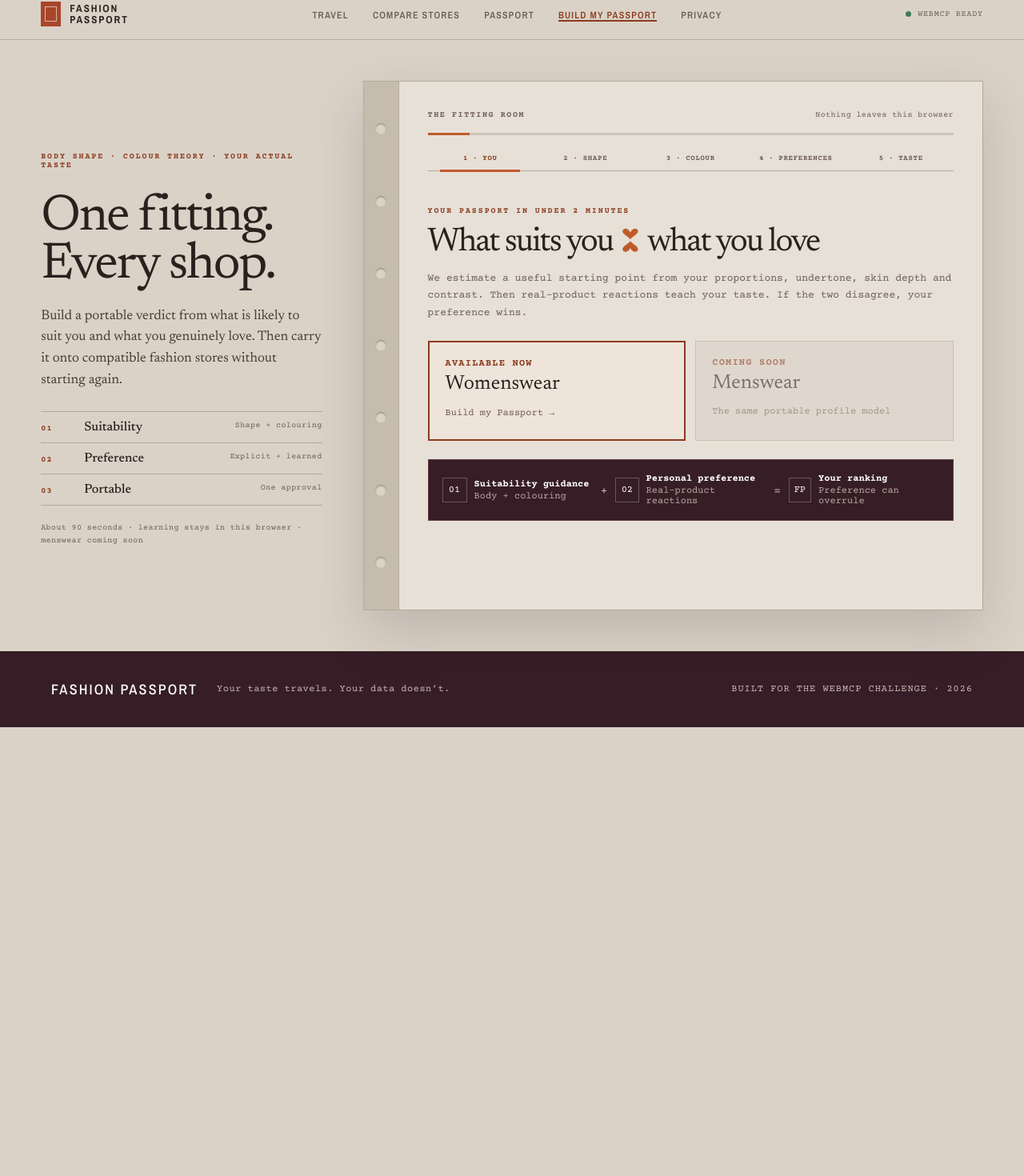
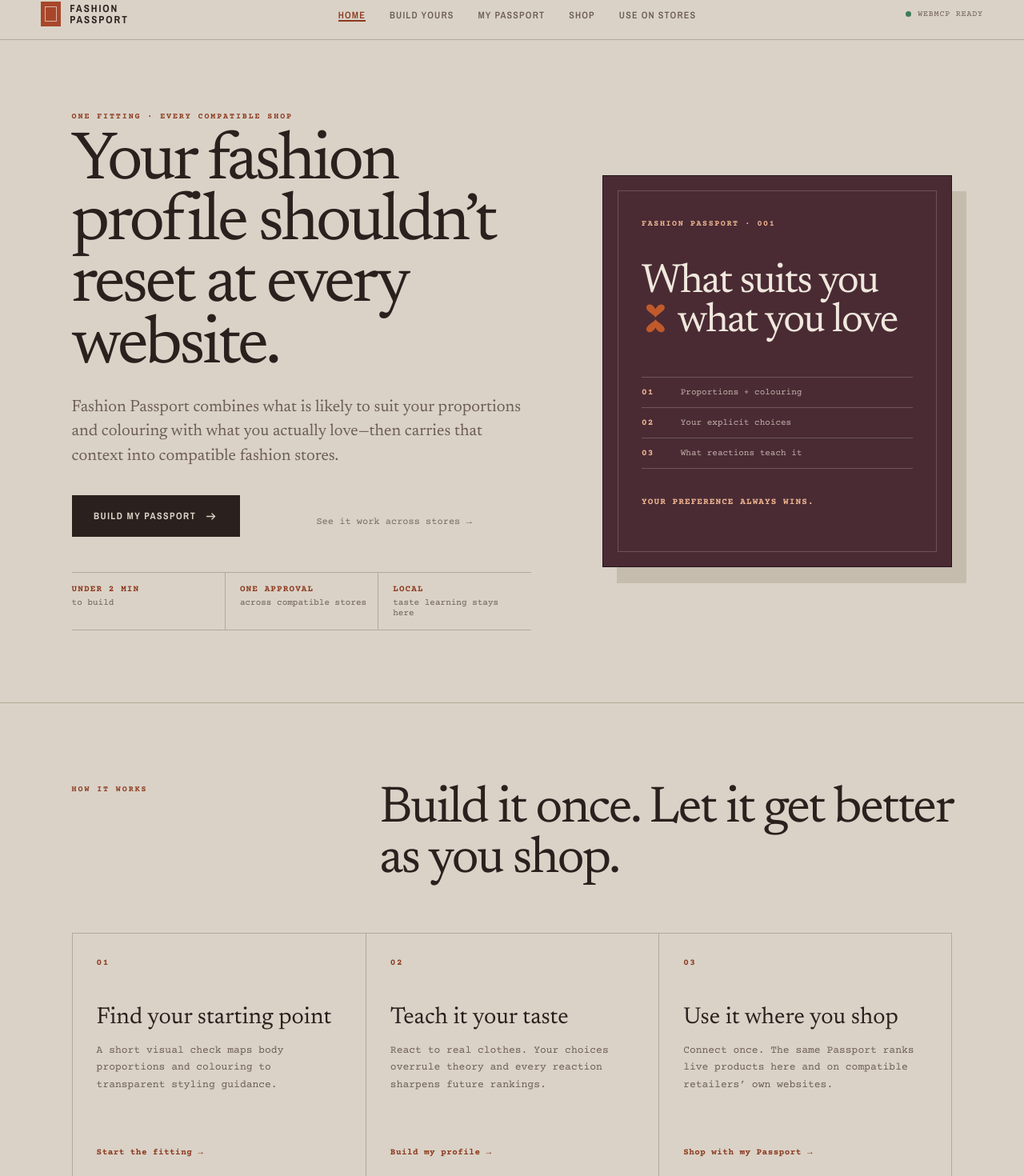
Before and after one commit to neelanjanabasu13/fashion-passport, a Next.js app: page / in a window 1280 px wide. Shown: the part 14-1484 px from the top of the page at 80% size. Before the commit the page ends 923 px from the top, so only its background shows below. Built offline with nearby package versions, Linux system fonts and the light colour scheme.

Commit message:
Fix landing journey and product explanation

```diff
--- a/src/app/page.tsx
+++ b/src/app/page.tsx
@@ -21,7 +21,7 @@ const STORE_SIGNALS = "fashion-passport:learned-avoid";
 const STORE_PROFILE = "fashion-passport:profile";
 const STORE_TASTE_VOTES = "fashion-passport:taste-votes";
 
-type View = "travel" | "shop" | "passport" | "taste" | "privacy";
+type View = "home" | "travel" | "shop" | "passport" | "taste" | "privacy";
 type Reaction = "up" | "down";
 const TASTE_TARGET = 20;
 /** A render batch for performance. Never a recommendation cap. */
@@ -175,6 +175,50 @@ function PassportView({ profile, learned, onRebuild }: { profile: FashionProfile
   );
 }
 
+function HomeView({ onboarded, onBuild, onPassport, onShop, onTravel }: { onboarded: boolean; onBuild: () => void; onPassport: () => void; onShop: () => void; onTravel: () => void }) {
+  return (
+    <main className="home-page">
+      <section className="home-hero">
+        <div className="home-hero-copy">
+          <p className="eyebrow">One fitting · every compatible shop</p>
+          <h1>Your fashion profile shouldn’t reset at every website.</h1>
+          <p>Fashion Passport combines what is likely to suit your proportions and colouring with what you actually love—then carries that context into compatible fashion stores.</p>
+          <div className="home-actions">
+            <button className="primary-button" onClick={onboarded ? onPassport : onBuild}>{onboarded ? "Open my Passport" : "Build my Passport"}<Icon name="arrow" /></button>
+            <button className="text-button" onClick={onTravel}>See it work across stores →</button>
+          </div>
+          <dl className="home-proof">
+            <div><dt>Under 2 min</dt><dd>to build</dd></div>
+            <div><dt>One approval</dt><dd>across compatible stores</dd></div>
+            <div><dt>Local</dt><dd>taste learning stays here</dd></div>
+          </dl>
+        </div>
+        <aside className="home-verdict" aria-label="How Fashion Passport ranks clothes">
+          <p>Fashion Passport · 001</p>
+          <h2>What suits you <span className="heart-cross" aria-label="times"><svg viewBox="0 0 24 30" aria-hidden="true"><path d="M12 14C10 11 3 8 3 4.5 3 1.8 6.5.5 8.8 2.2 10.3 3.2 11.2 4.5 12 6c.8-1.5 1.7-2.8 3.2-3.8C17.5.5 21 1.8 21 4.5 21 8 14 11 12 14Z"/><path d="M12 16c2 3 9 6 9 9.5 0 2.7-3.5 4-5.8 2.3-1.5-1-2.4-2.3-3.2-3.8-.8 1.5-1.7 2.8-3.2 3.8C6.5 29.5 3 28.2 3 25.5 3 22 10 19 12 16Z"/></svg></span> what you love</h2>
+          <div className="home-verdict-layers"><span><b>01</b> Proportions + colouring</span><span><b>02</b> Your explicit choices</span><span><b>03</b> What reactions teach it</span></div>
+          <strong>Your preference always wins.</strong>
+        </aside>
+      </section>
+
+      <section className="how-it-works">
+        <div className="how-heading"><p className="eyebrow">How it works</p><h2>Build it once. Let it get better as you shop.</h2></div>
+        <div className="how-steps">
+          <article><span>01</span><h3>Find your starting point</h3><p>A short visual check maps body proportions and colouring to transparent styling guidance.</p><button onClick={onBuild}>Start the fitting →</button></article>
+          <article><span>02</span><h3>Teach it your taste</h3><p>React to real clothes. Your choices overrule theory and every reaction sharpens future rankings.</p><button onClick={onboarded ? onPassport : onBuild}>{onboarded ? "See my profile" : "Build my profile"} →</button></article>
+          <article><span>03</span><h3>Use it where you shop</h3><p>Connect once. The same Passport ranks live products here and on compatible retailers’ own websites.</p><button onClick={onShop}>Shop with my Passport →</button></article>
+        </div>
+      </section>
+
+      <section className="home-problem">
+        <p className="eyebrow">The problem it removes</p>
+        <h2>No more repeating your size, budget, colours, cuts and dislikes at every store.</h2>
+        <button className="primary-button" onClick={onboarded ? onShop : onBuild}>{onboarded ? "Find my matches" : "Create my Passport"}<Icon name="arrow" /></button>
+      </section>
+    </main>
+  );
+}
+
 function TravelView({ connected, onConnect, onCompare }: { connected: boolean; onConnect: () => void; onCompare: () => void }) {
   const [storeUrl, setStoreUrl] = useState("");
   const openStore = (event: FormEvent) => {
@@ -186,7 +230,7 @@ function TravelView({ connected, onConnect, onCompare }: { connected: boolean; o
   };
   return (
     <main className="travel-page">
-      <section className="travel-hero"><p className="eyebrow"><Icon name="sparkle"/> The actual Passport experience</p><h1>Take it with you.</h1><p>Open a compatible Shopify store. Fashion Passport discovers its official endpoint and applies the same size, taste and suitability profile on the retailer’s own website.</p>
+      <section className="travel-hero"><p className="eyebrow"><Icon name="sparkle"/> The portability proof</p><h1>One Passport. Store to store.</h1><p>Open a compatible Shopify store. Fashion Passport discovers its official endpoint and applies the same size, taste and suitability profile on the retailer’s own website.</p>
         <div className={`travel-status ${connected ? "ready" : ""}`}><Icon name={connected ? "check" : "lock"}/><span><strong>{connected ? "Passport connected once" : "Connect once before travelling"}</strong>{connected ? "No new prompt when you change retailer, category, query or tab." : "One clear approval replaces repetitive retailer-by-retailer consent."}</span>{!connected && <button onClick={onConnect}>Connect once</button>}</div>
       </section>
       <section className="travel-demo">
@@ -451,9 +495,10 @@ function PrivacyView({ connected, onRevoke }: { connected: boolean; onRevoke: ()
 }
 
 export default function Home() {
-  const [view, setView] = useState<View>("taste");
+  const [view, setView] = useState<View>("home");
   const [retailerId, setRetailerId] = useState("all");
   const [connected, setConnected] = useState(false);
+  const [onboarded, setOnboarded] = useState(false);
   const [profile, setProfile] = useState<FashionProfile>(demoProfile);
   const [showApproval, setShowApproval] = useState(false);
   const [learnedAvoid, setLearnedAvoid] = useState<string[]>([]);
@@ -481,7 +526,7 @@ export default function Home() {
     const timer = window.setTimeout(() => {
       try {
         setConnected(localStorage.getItem(STORE_CONNECTED) === "true");
-        setView(localStorage.getItem(STORE_ONBOARDED) === "true" ? "travel" : "taste");
+        setOnboarded(localStorage.getItem(STORE_ONBOARDED) === "true");
         setLearnedAvoid(JSON.parse(localStorage.getItem(STORE_SIGNALS) || "[]"));
         setLearnedTaste(JSON.parse(localStorage.getItem(STORE_TASTE_VOTES) || "{}") as LearnedTaste);
         setProfile(readProfile(localStorage.getItem(STORE_PROFILE), demoProfile));
@@ -706,11 +751,12 @@ export default function Home() {
     setLastLearn(null);
   };
   const revoke = () => { setConnected(false); localStorage.removeItem(STORE_CONNECTED); document.dispatchEvent(new Event("fashion-passport:connection-changed")); setLiveProducts([]); setCatalogueState("idle"); };
-  const finishOnboarding = () => { localStorage.setItem(STORE_ONBOARDED, "true"); try { setLearnedAvoid(JSON.parse(localStorage.getItem(STORE_SIGNALS) || "[]")); } catch { /* Keep the stable profile. */ } setView("travel"); };
+  const finishOnboarding = () => { localStorage.setItem(STORE_ONBOARDED, "true"); setOnboarded(true); try { setLearnedAvoid(JSON.parse(localStorage.getItem(STORE_SIGNALS) || "[]")); } catch { /* Keep the stable profile. */ } setView("passport"); };
 
   return (
     <div className="app-shell">
-      <header className="topbar"><button className="brand" onClick={() => setView("travel")}><span><Icon name="passport" /></span><strong>Fashion<br/>Passport</strong></button><nav>{(["travel", "shop", "passport", "taste", "privacy"] as View[]).map((item) => <button key={item} className={view === item ? "active" : ""} onClick={() => setView(item)}>{item === "shop" ? "Compare stores" : item === "taste" ? "Build my Passport" : item[0].toUpperCase() + item.slice(1)}</button>)}</nav><div className="webmcp-pill"><i></i><span>WebMCP ready</span></div></header>
+      <header className="topbar"><button className="brand" onClick={() => setView("home")}><span><Icon name="passport" /></span><strong>Fashion<br/>Passport</strong></button><nav>{(["home", "taste", "passport", "shop", "travel"] as View[]).map((item) => <button key={item} className={view === item ? "active" : ""} onClick={() => setView(item)}>{item === "taste" ? "Build yours" : item === "passport" ? "My Passport" : item === "shop" ? "Shop" : item === "travel" ? "Use on stores" : "Home"}</button>)}</nav><div className="webmcp-pill"><i></i><span>WebMCP ready</span></div></header>
+      {view === "home" && <HomeView onboarded={onboarded} onBuild={() => setView("taste")} onPassport={() => setView("passport")} onShop={() => setView("shop")} onTravel={() => setView("travel")} />}
       {view === "travel" && <TravelView connected={connected} onConnect={() => setShowApproval(true)} onCompare={() => setView("shop")}/>}
       {view === "passport" && <PassportView profile={profile} learned={learnedTaste} onRebuild={() => setView("taste")} />}
       {view === "taste" && <TasteView profile={profile} onProfile={setProfile} onDone={finishOnboarding} />}
@@ -761,7 +807,7 @@ export default function Home() {
           </> : <section className={`live-site-only ${catalogueState === "error" ? "has-error" : ""}`}><div className="live-site-icon"><Icon name={catalogueState === "error" ? "close" : "external"} /></div><p className="eyebrow">{catalogueState === "error" ? "Live connection needs another try" : "Retailer-owned products only"}</p><h2>{catalogueState === "error" ? catalogueError : `Search ${retailers.length} live fashion stores together.`}</h2><p>{catalogueState === "error" ? "No cached or invented products have replaced the retailer response." : "Connect once. Fashion Passport calls every verified retailer-owned Shopify endpoint, enforces the requested garment category, and ranks what comes back. Every qualifying product stays reachable through the tiers and Load more."}</p>{connected ? <button className="primary-button" onClick={() => void loadCatalogue(query)}>Search live stores <Icon name="arrow" /></button> : <button className="primary-button" onClick={() => setShowApproval(true)}>Connect once <Icon name="arrow" /></button>}<small>For the on-site experience, load the extension and open any compatible Shopify store.</small></section>}
         </section>
       </main>}
-      <footer><span>Fashion Passport</span><p>Your taste travels. Your data doesn’t.</p><div>Built for the WebMCP Challenge · 2026</div></footer>
+      <footer><span>Fashion Passport</span><p>Your taste travels. Your data doesn’t.</p><button onClick={() => setView("privacy")}>Privacy &amp; permissions</button><div>Built for the WebMCP Challenge · 2026</div></footer>
       {showApproval && (
         <ApprovalModal profile={profile} onApprove={connectPassport} onClose={() => setShowApproval(false)}/>
       )}
--- a/src/app/verdict.css
+++ b/src/app/verdict.css
@@ -11,6 +11,15 @@
 .primary-button,.search-box button{border:1px solid var(--ink);border-radius:0;background:var(--ink);color:var(--plaster);box-shadow:none;font:700 12px var(--cond);letter-spacing:.12em;text-transform:uppercase}
 .primary-button:hover,.search-box button:hover{background:transparent;color:var(--ink)}.text-button{font-family:var(--type)}
 footer{background:var(--curtain-2);font-family:var(--type);letter-spacing:.04em}footer>span{font-family:var(--cond);text-transform:uppercase;letter-spacing:.12em}
+footer button{border:0;background:transparent;color:inherit;text-decoration:underline;text-underline-offset:3px;cursor:pointer;font:inherit}
+
+.home-page{background:var(--plaster);min-height:calc(100vh - 64px)}
+.home-hero{min-height:660px;padding:clamp(52px,7vw,104px) clamp(24px,7vw,108px);display:grid;grid-template-columns:minmax(0,1.05fr) minmax(420px,.8fr);gap:clamp(44px,7vw,110px);align-items:center;border-bottom:1px solid var(--plaster-4)}
+.home-hero-copy{max-width:760px}.home-hero-copy h1{margin:14px 0 22px;font:400 clamp(53px,6.6vw,98px)/.91 var(--serif);letter-spacing:-.045em;text-wrap:balance}.home-hero-copy>p:not(.eyebrow){max-width:660px;margin:0;font:400 clamp(17px,1.6vw,22px)/1.48 var(--serif);color:var(--ink-soft)}
+.home-actions{display:flex;gap:22px;align-items:center;margin:34px 0}.home-actions .primary-button{min-width:210px}.home-proof{margin:44px 0 0;display:grid;grid-template-columns:repeat(3,1fr);border-block:1px solid var(--plaster-4)}.home-proof>div{padding:14px 14px 14px 0}.home-proof>div+div{padding-left:18px;border-left:1px solid var(--plaster-4)}.home-proof dt{font:700 11px var(--type);letter-spacing:.1em;text-transform:uppercase;color:var(--stamp)}.home-proof dd{margin:4px 0 0;font:400 11px var(--type);color:var(--ink-soft)}
+.home-verdict{position:relative;min-height:490px;padding:54px 48px;background:var(--curtain);color:var(--light);border:1px solid #25131a;box-shadow:18px 20px 0 var(--plaster-3)}.home-verdict:before{content:"";position:absolute;inset:18px;border:1px solid #f0e8dd35;pointer-events:none}.home-verdict>p{margin:0 0 44px;font:700 10px var(--type);letter-spacing:.16em;text-transform:uppercase;color:#f2b892}.home-verdict h2{max-width:500px;margin:0;font:400 clamp(38px,4vw,63px)/.96 var(--serif);letter-spacing:-.035em}.home-verdict .heart-cross svg{width:.6em}.home-verdict-layers{display:grid;gap:0;margin:44px 0 32px;border-top:1px solid #f0e8dd38}.home-verdict-layers span{padding:12px 0;border-bottom:1px solid #f0e8dd38;font:400 11px var(--type);color:var(--light-soft)}.home-verdict-layers b{display:inline-block;width:42px;color:#f2b892;letter-spacing:.1em}.home-verdict>strong{font:700 11px var(--type);letter-spacing:.1em;text-transform:uppercase;color:#f2b892}
+.how-it-works{padding:clamp(70px,8vw,118px) clamp(24px,7vw,108px);border-bottom:1px solid var(--plaster-4)}.how-heading{display:grid;grid-template-columns:.65fr 1.35fr;gap:40px;align-items:start;margin-bottom:60px}.how-heading h2{max-width:850px;margin:0;font:400 clamp(40px,5vw,70px)/.98 var(--serif);letter-spacing:-.035em}.how-steps{display:grid;grid-template-columns:repeat(3,1fr);border:1px solid var(--plaster-4)}.how-steps article{min-height:310px;padding:30px;display:flex;flex-direction:column}.how-steps article+article{border-left:1px solid var(--plaster-4)}.how-steps article>span{font:700 11px var(--type);letter-spacing:.15em;color:var(--stamp)}.how-steps h3{margin:48px 0 14px;font:400 29px/1.05 var(--serif)}.how-steps p{margin:0 0 26px;font:400 13px/1.65 var(--type);color:var(--ink-soft)}.how-steps button{margin-top:auto;align-self:flex-start;border:0;background:transparent;padding:0;color:var(--stamp);font:700 11px var(--type);letter-spacing:.04em;cursor:pointer}
+.home-problem{padding:clamp(70px,8vw,118px) clamp(24px,7vw,108px);display:grid;grid-template-columns:.55fr 1.5fr auto;gap:44px;align-items:center;background:var(--plaster-2)}.home-problem h2{margin:0;max-width:900px;font:400 clamp(35px,4.5vw,64px)/1 var(--serif);letter-spacing:-.035em}.home-problem .primary-button{white-space:nowrap}
 
 .verdict-onboarding{min-height:calc(100vh - 64px);width:100%;max-width:none;padding:clamp(28px,4vw,58px);display:grid;grid-template-columns:minmax(250px,.68fr) minmax(660px,1.5fr);gap:clamp(28px,4vw,62px);align-items:center;background:var(--plaster)}
 .verdict-intro-copy{max-width:470px;display:flex;flex-direction:column;gap:20px}.verdict-intro-copy h1{margin:0;font:400 clamp(43px,5vw,76px)/.94 var(--serif);letter-spacing:-.035em;text-wrap:balance}
@@ -83,6 +92,6 @@ footer{background:var(--curtain-2);font-family:var(--type);letter-spacing:.04em}
 .verified-destinations a{min-height:96px;display:flex;flex-direction:column;justify-content:center;align-items:center;text-align:center;border:2px solid var(--stamp);color:var(--stamp);transform:rotate(-1deg)}.verified-destinations a:nth-child(3n){transform:rotate(1.5deg)}.verified-destinations svg{display:none}
 .privacy-principles article,.access-panel{border-radius:0;background:var(--plaster-2);border-color:var(--plaster-4)}.privacy-principles p,.privacy-principles article>span,.access-panel{font-family:var(--type)}.access-panel{background:var(--curtain-2)}
 
-@media(max-width:1180px){.verdict-onboarding{grid-template-columns:1fr;align-items:start}.verdict-intro-copy{max-width:760px}.verdict-stage-page{max-height:none}}
+@media(max-width:1180px){.home-hero{grid-template-columns:1fr}.home-verdict{width:min(680px,100%)}.home-problem{grid-template-columns:1fr}.verdict-onboarding{grid-template-columns:1fr;align-items:start}.verdict-intro-copy{max-width:760px}.verdict-stage-page{max-height:none}}
 @media(max-width:820px){.verdict-onboarding{padding:22px 14px 60px}.verdict-stage,.bound-book{grid-template-columns:28px minmax(0,1fr)}.book-spine{gap:18px}.book-spine i{width:10px;height:10px}.verdict-stage-page{min-height:auto;padding:20px 16px 26px}.verdict-stage .onboarding-progress{overflow-x:auto}.verdict-stage .onboarding-progress span{min-width:76px}.passport-layout.book-page{grid-template-columns:1fr;padding:20px 16px 30px}.passport-bound-book .book-spine{min-height:0}.verdict-passport-page .page-heading h1{white-space:normal}}
-@media(max-width:700px){.topbar{height:auto;min-height:64px;flex-wrap:wrap;gap:10px;padding-block:10px}.topbar nav{order:3;width:100%;height:38px;gap:7px;justify-content:flex-start;overflow:visible}.topbar nav button{font-size:8px}.brand strong{display:block}.verdict-onboarding{min-height:calc(100vh - 102px)}.verdict-intro-copy{gap:14px}.verdict-intro-copy h1{font-size:46px}.verdict-proof dd{flex-direction:column;gap:2px}.verdict-stage .body-answers{grid-template-columns:repeat(2,minmax(0,1fr))}.verdict-stage .body-answers button{min-height:0}.verdict-stage .colour-questions fieldset>div{grid-template-columns:1fr}.verdict-stage .taste-card{height:420px}.foundation-results,.scope-choice{grid-template-columns:1fr}.product-grid{padding-inline:16px}}
+@media(max-width:700px){.topbar{height:auto;min-height:64px;flex-wrap:wrap;gap:10px;padding-block:10px}.topbar nav{order:3;width:100%;height:38px;gap:9px;justify-content:flex-start;overflow-x:auto}.topbar nav button{font-size:8px;white-space:nowrap}.brand strong{display:block}.home-hero{min-height:0;padding:52px 20px 70px;gap:52px}.home-hero-copy h1{font-size:51px}.home-actions{align-items:flex-start;flex-direction:column}.home-proof{grid-template-columns:1fr}.home-proof>div+div{padding-left:0;border-left:0;border-top:1px solid var(--plaster-4)}.home-verdict{min-height:430px;padding:44px 30px;box-shadow:10px 12px 0 var(--plaster-3)}.how-it-works{padding:70px 20px}.how-heading{grid-template-columns:1fr;gap:16px}.how-steps{grid-template-columns:1fr}.how-steps article{min-height:270px}.how-steps article+article{border-left:0;border-top:1px solid var(--plaster-4)}.home-problem{padding:70px 20px}.verdict-onboarding{min-height:calc(100vh - 102px)}.verdict-intro-copy{gap:14px}.verdict-intro-copy h1{font-size:46px}.verdict-proof dd{flex-direction:column;gap:2px}.verdict-stage .body-answers{grid-template-columns:repeat(2,minmax(0,1fr))}.verdict-stage .body-answers button{min-height:0}.verdict-stage .colour-questions fieldset>div{grid-template-columns:1fr}.verdict-stage .taste-card{height:420px}.foundation-results,.scope-choice{grid-template-columns:1fr}.product-grid{padding-inline:16px}}
```
